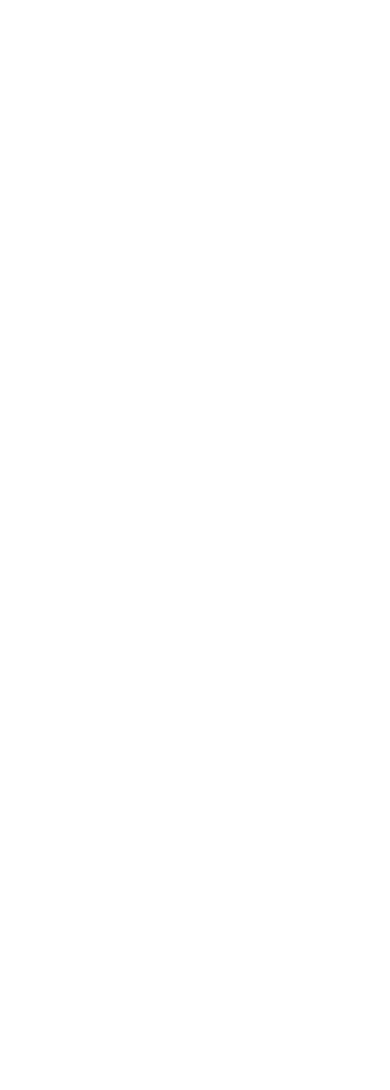
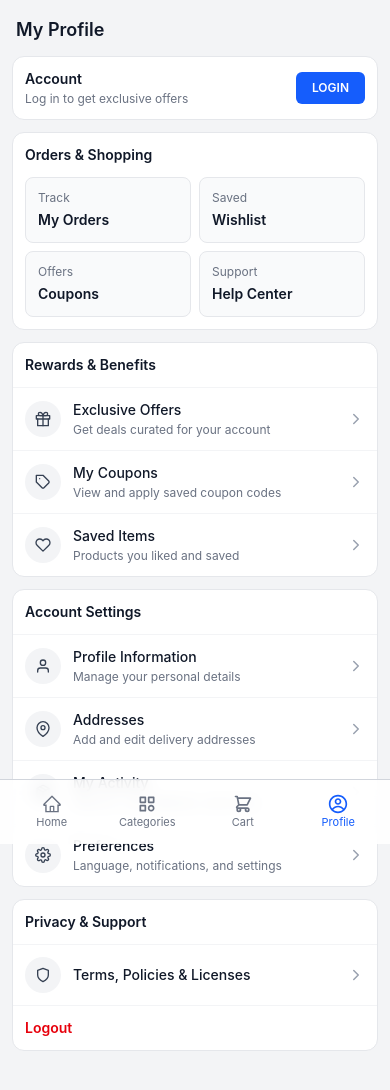
Before and after one commit to the6coders/Rufis-Ecommerce, a React (Vite) app: page /profile in a window 390 px wide. Before the commit this address had no page. Shown: the top 1090 px of the page. Before the commit the page ends 844 px from the top, so only its background shows below. Built offline with nearby package versions, Linux system fonts and the light colour scheme.

Commit message:
feat: add mobile-first profile page and route

```diff
--- a/src/App.jsx
+++ b/src/App.jsx
@@ -16,6 +16,7 @@
 import CartPage from "./ClientSide/pages/CartPage";
 import CheckoutPage from "./ClientSide/pages/CheckoutPage";
 import AllCategories from "./ClientSide/pages/AllCategories";
+import ProfilePage from "./ClientSide/pages/ProfilePage";
 
 function App() {
   return (
@@ -72,6 +73,11 @@
               <CheckoutPage />
             </ClientLayout>
           }
+        />
+
+        <Route
+          path="/profile"
+          element={<ProfilePage />}
         />
 
 {/* CLIENT CATEGORY ROUTES WRAPPED IN LAYOUT */}
--- /dev/null
+++ b/src/ClientSide/pages/ProfilePage.jsx
@@ -0,0 +1,96 @@
+import { Link } from "react-router-dom";
+import { FiChevronRight, FiGift, FiHeart, FiMapPin, FiPackage, FiSettings, FiShield, FiTag, FiUser } from "react-icons/fi";
+import Footer from "../components/footer";
+
+function ProfileRow({ icon: Icon, title, subtitle }) {
+    return (
+        <button
+            type="button"
+            className="w-full flex items-center gap-3 px-3 py-3 text-left hover:bg-gray-50 transition-colors"
+        >
+            <span className="w-9 h-9 rounded-full bg-gray-100 text-gray-700 flex items-center justify-center shrink-0">
+                <Icon size={16} />
+            </span>
+            <span className="min-w-0 flex-1">
+                <p className="text-sm font-medium text-gray-900">{title}</p>
+                {subtitle ? <p className="text-xs text-gray-500 mt-0.5">{subtitle}</p> : null}
+            </span>
+            <FiChevronRight className="text-gray-400" size={18} />
+        </button>
+    );
+}
+
+function ProfilePage() {
+    return (
+        <div className="min-h-screen bg-gray-100 pb-[calc(5rem+env(safe-area-inset-bottom))]">
+            <main className="max-w-md mx-auto px-3 py-4 space-y-3">
+                <h1 className="text-lg font-semibold text-gray-900 px-1">My Profile</h1>
+
+                <section className="bg-white rounded-xl border border-gray-200 p-3 flex items-center justify-between gap-3">
+                    <div className="min-w-0">
+                        <p className="text-sm font-semibold text-gray-900">Account</p>
+                        <p className="text-xs text-gray-500 mt-0.5">Log in to get exclusive offers</p>
+                    </div>
+                    <button
+                        type="button"
+                        className="shrink-0 rounded-md bg-blue-600 text-white text-xs font-semibold px-4 py-2 hover:bg-blue-700 transition-colors"
+                    >
+                        LOGIN
+                    </button>
+                </section>
+
+                <section className="bg-white rounded-xl border border-gray-200 p-3">
+                    <p className="text-sm font-semibold text-gray-900 mb-3">Orders & Shopping</p>
+                    <div className="grid grid-cols-2 gap-2">
+                        <Link to="/cart" className="rounded-lg border border-gray-200 p-3 bg-gray-50 hover:bg-gray-100 transition-colors">
+                            <p className="text-xs text-gray-500">Track</p>
+                            <p className="text-sm font-semibold text-gray-900 mt-1">My Orders</p>
+                        </Link>
+                        <button type="button" className="rounded-lg border border-gray-200 p-3 bg-gray-50 text-left hover:bg-gray-100 transition-colors">
+                            <p className="text-xs text-gray-500">Saved</p>
+                            <p className="text-sm font-semibold text-gray-900 mt-1">Wishlist</p>
+                        </button>
+                        <button type="button" className="rounded-lg border border-gray-200 p-3 bg-gray-50 text-left hover:bg-gray-100 transition-colors">
+                            <p className="text-xs text-gray-500">Offers</p>
+                            <p className="text-sm font-semibold text-gray-900 mt-1">Coupons</p>
+                        </button>
+                        <button type="button" className="rounded-lg border border-gray-200 p-3 bg-gray-50 text-left hover:bg-gray-100 transition-colors">
+                            <p className="text-xs text-gray-500">Support</p>
+                            <p className="text-sm font-semibold text-gray-900 mt-1">Help Center</p>
+                        </button>
+                    </div>
+                </section>
+
+                <section className="bg-white rounded-xl border border-gray-200 divide-y divide-gray-100">
+                    <p className="text-sm font-semibold text-gray-900 px-3 py-3">Rewards & Benefits</p>
+                    <ProfileRow icon={FiGift} title="Exclusive Offers" subtitle="Get deals curated for your account" />
+                    <ProfileRow icon={FiTag} title="My Coupons" subtitle="View and apply saved coupon codes" />
+                    <ProfileRow icon={FiHeart} title="Saved Items" subtitle="Products you liked and saved" />
+                </section>
+
+                <section className="bg-white rounded-xl border border-gray-200 divide-y divide-gray-100">
+                    <p className="text-sm font-semibold text-gray-900 px-3 py-3">Account Settings</p>
+                    <ProfileRow icon={FiUser} title="Profile Information" subtitle="Manage your personal details" />
+                    <ProfileRow icon={FiMapPin} title="Addresses" subtitle="Add and edit delivery addresses" />
+                    <ProfileRow icon={FiPackage} title="My Activity" subtitle="Returns, cancellations, and more" />
+                    <ProfileRow icon={FiSettings} title="Preferences" subtitle="Language, notifications, and settings" />
+                </section>
+
+                <section className="bg-white rounded-xl border border-gray-200 divide-y divide-gray-100">
+                    <p className="text-sm font-semibold text-gray-900 px-3 py-3">Privacy & Support</p>
+                    <ProfileRow icon={FiShield} title="Terms, Policies & Licenses" />
+                    <button
+                        type="button"
+                        className="w-full text-left px-3 py-3 text-sm font-semibold text-red-600 hover:bg-red-50 transition-colors"
+                    >
+                        Logout
+                    </button>
+                </section>
+            </main>
+
+            <Footer />
+        </div>
+    );
+}
+
+export default ProfilePage;
```
